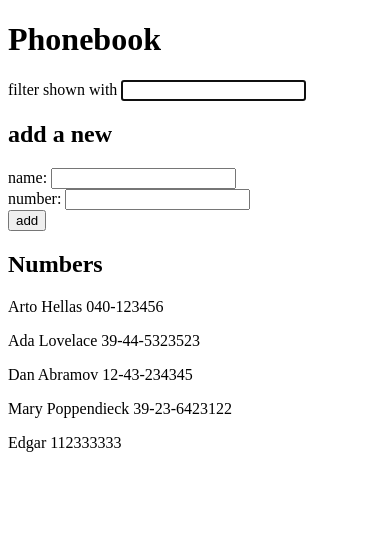
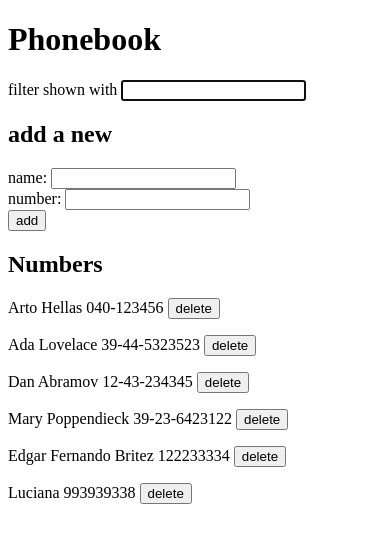
Before and after one commit to edgarfb/full-stack-open-2022, a React (Create React App) app in the folder part2/the-phonebook/: page / in a window 390 px wide. Shown: the top 542 px of the page. Built offline with nearby package versions, Linux system fonts and the light colour scheme; data requests are answered from the project's data file.

Commit message:
Phonebook step9

```diff
--- a/part2/the-phonebook/db.json
+++ b/part2/the-phonebook/db.json
@@ -21,9 +21,14 @@
       "id": 4
     },
     {
-      "name": "Edgar",
-      "number": "112333333",
+      "name": "Edgar Fernando Britez",
+      "number": "122233334",
       "id": 5
+    },
+    {
+      "name": "Luciana ",
+      "number": "993939338",
+      "id": 6
     }
   ]
 }
--- a/part2/the-phonebook/src/App.js
+++ b/part2/the-phonebook/src/App.js
@@ -13,7 +13,7 @@ const App = () => {
 
   useEffect(() => {
     crud.getAll().then((response) => setPersons(response.data));
-  }, []);
+  }, [persons]);
 
   const submitHandler = (e) => {
     e.preventDefault();
@@ -76,7 +76,11 @@ const App = () => {
       <h2>Numbers</h2>
       {/* wait until the data is ready --- initial state is null */}
       {persons && (
-        <PersonsDataDisplayer personsDataConditional={personsDataConditional} />
+        <PersonsDataDisplayer
+          persons={persons}
+          setPersons={setPersons}
+          personsDataConditional={personsDataConditional}
+        />
       )}
     </div>
   );
--- a/part2/the-phonebook/src/components/PersonsDataDisplayer.js
+++ b/part2/the-phonebook/src/components/PersonsDataDisplayer.js
@@ -1,9 +1,32 @@
-const PersonsDataDisplayer = ({ personsDataConditional }) => {
+import crud from "../services/crud";
+
+const PersonsDataDisplayer = ({
+  personsDataConditional,
+  persons,
+  setPersons,
+}) => {
+  const newPersons = (id) =>
+    persons.filter((person) => person.id !== personsDataConditional.id);
+
   return (
     <div>
       {personsDataConditional.map((person) => (
         <p key={person.name}>
           {person.name} {person.number}{" "}
+          <button
+            onClick={() => {
+              const isConfirmed = window.confirm(`Delete ${person.name} ?`);
+              if (isConfirmed) {
+                crud.deletePerson(person.id);
+                setPersons(newPersons(person.id));
+                console.log("confirmed");
+              } else {
+                console.log("Canceled");
+              }
+            }}
+          >
+            delete
+          </button>
         </p>
       ))}
     </div>
--- a/part2/the-phonebook/src/services/crud.js
+++ b/part2/the-phonebook/src/services/crud.js
@@ -6,7 +6,15 @@ const getAll = () => {
 };
 
 const createPerson = (person) => {
-  return axios.post("http://localhost:3001/persons", person);
+  return axios
+    .post("http://localhost:3001/persons", person)
+    .then((response) => console.log(response.statusText));
 };
 
-export default { getAll, createPerson };
+const deletePerson = (id) => {
+  return axios
+    .delete(`http://localhost:3001/persons/${id}`)
+    .then((response) => console.log(`The deleted was ${response.statusText}`));
+};
+
+export default { getAll, createPerson, deletePerson };
```
